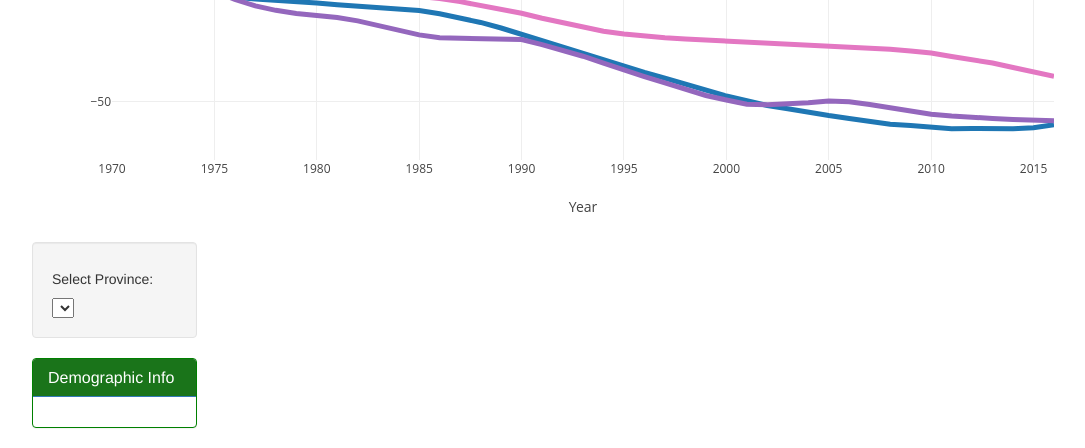
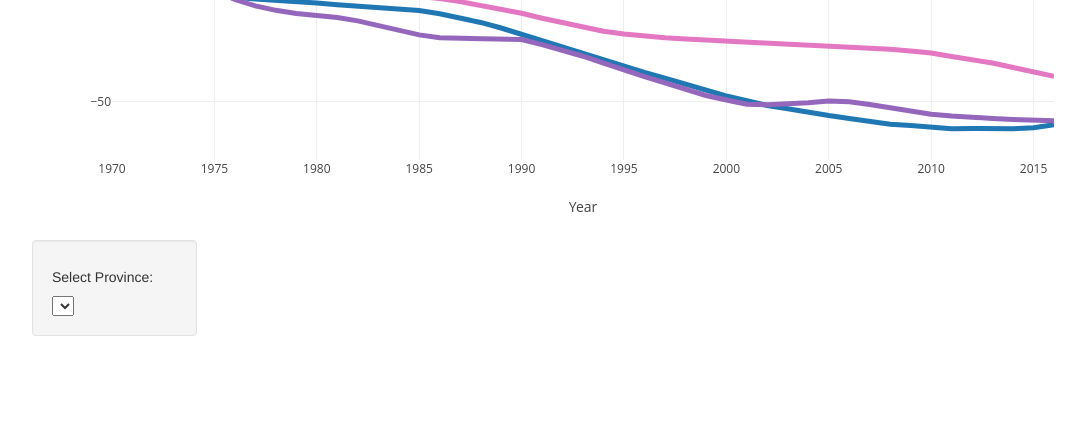
Before and after one commit to kristianrafuse/Project-3-Canadian-Biodiversity-and-Global-Forest-Decline, a Flask app: page / in a window 1280 px wide. Shown: the part 1630-2078 px from the top of the page, without its empty margins (38-1123 px from the left). After the commit the page ends 1966 px from the top, so only its background shows below. Run offline with Flask 3, Linux system fonts and the light colour scheme; lists and menus that the app fills with data are empty; some libraries are stand-ins or nearby versions.

Commit message:
html fixes

```diff
--- a/app.py
+++ b/app.py
@@ -26,7 +26,7 @@
         try:
             with open(csv_file_path, "r", encoding="utf-8") as csv_file:
                 csv_data = list(csv.DictReader(csv_file))
-            filename = csv_file_path.split("/")[-1].split(".")[0]  # Extract the filename without extension
+            filename = csv_file_path.split("/")[-1].split(".")[0]
             data[filename] = {"csv_data": csv_data}
         except FileNotFoundError:
             return jsonify({"error": f"CSV file not found: {csv_file_path}"})
--- a/templates/index.html
+++ b/templates/index.html
@@ -13,6 +13,7 @@
     }
   </style>
 </head>
+
 <body>
   <div class="container">
     <div class="row">
@@ -32,27 +33,14 @@
       </div>
     </div>
     <div class="row">
-      <div class="col-md-5 full-width text-center">
-        <div id="gauge"></div>
-      </div>
-    </div>
-    <div class="row">
-      <div class="col-md-12">
-        <div id="bubble"></div>
-      </div>
-    </div>
-    <div class="row">
       <div class="col-md-2">
         <div class="well">
           <h5>Select Province:</h5>
           <select id="selDataset" onchange="optionChanged(this.value)"></select>
         </div>
-        <div class="panel panel-primary" style="border: 1px solid green; border-color: green;">
-          <div class="panel-heading" style="background-color: rgb(26, 116, 26);">
-            <h3 class="panel-title" style="background-color: rgb(26, 116, 26);">Demographic Info</h3>
-          </div>
-          <div id="sample-metadata" class="panel-body"></div>
-        </div>
+      </div>
+      <div class="col-md-5 full-width text-center"> <!-- Added closing div tag -->
+        <div id="pie1"></div>
       </div>
     </div>
   </div>
```
